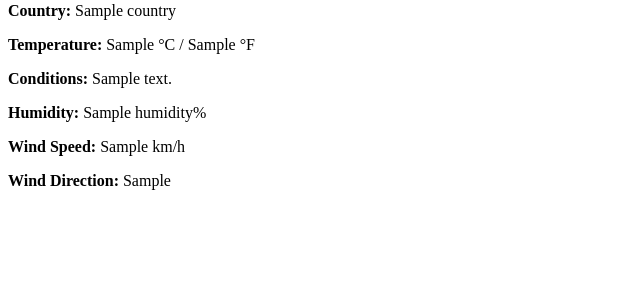
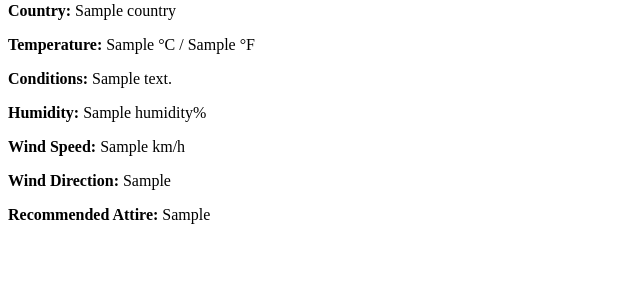
Before and after one commit to GaritaDevs/Team-EDT, a Java web app: page /weather.jsp in a window 1280 px wide. Shown: the part 281-581 px from the top of the page, without its empty margins (0-640 px from the left). Run offline with Tomcat 11, a stand-in JSP engine, Linux system fonts and the light colour scheme; the template is opened without the code that fills it: most values are stand-ins (such as "Sample title", 1, 10 or a date in 2020).

Commit message:
In weather.jsp, added an entry at the bottom of the page for a suggestion for attire for current weather temps and conditions.

```diff
--- a/src/main/webapp/weather.jsp
+++ b/src/main/webapp/weather.jsp
@@ -74,6 +74,11 @@
       ${weather.current.windDir}
   </p>
 
+  <p>
+    <Strong>Recommended Attire:</Strong>
+    ${attireSuggestion}
+  </p>
+
 </c:if>
 
 </body>
```
